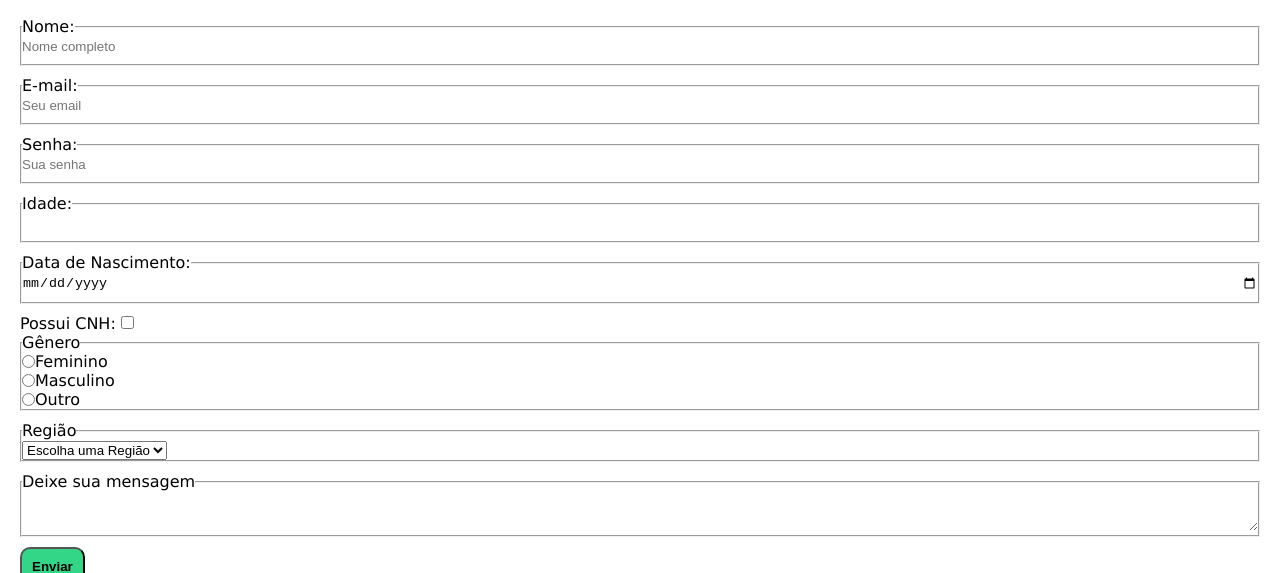
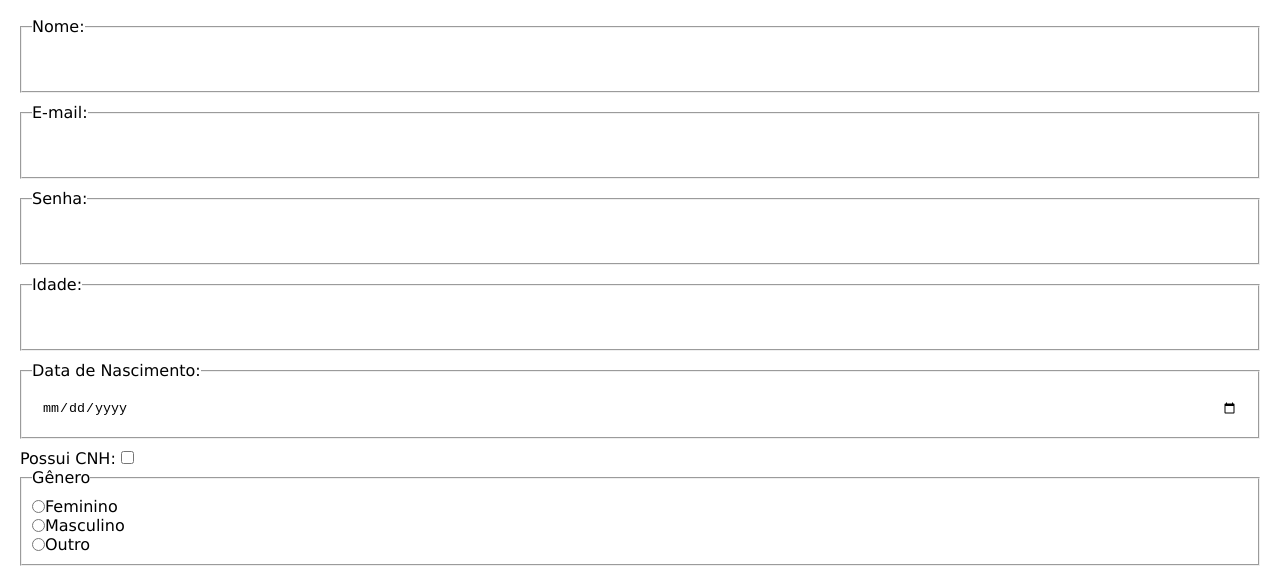
Before and after one commit to flaviare1s/geracao-tech, a plain HTML site: page projeto-site/contato.html in a window 1280 px wide. Shown: the part 220-793 px from the top of the page. Drawn offline with Linux system fonts and the light colour scheme.

Commit message:
Ajusta estilo do form

```diff
--- a/projeto-site/css/style.css
+++ b/projeto-site/css/style.css
@@ -74,11 +74,12 @@ form {
 input, textarea {
   border: none;
   width: 100%;
-  padding-bottom: 10px;
+  padding: 10px;
 }
 
 fieldset {
   margin-bottom: 10px;
+  padding: 10px;
 }
 
 input[type=checkbox], input[type=radio] {
@@ -90,6 +91,15 @@ input[type=checkbox], input[type=radio] {
   display: flex;
 }
 
+input::placeholder {
+  color: transparent;
+  transition: 0.3s;
+}
+
+input:hover::placeholder {
+  color: gray;
+}
+
 button {
   background-color: #33D586;
   font-weight: bold;
```
